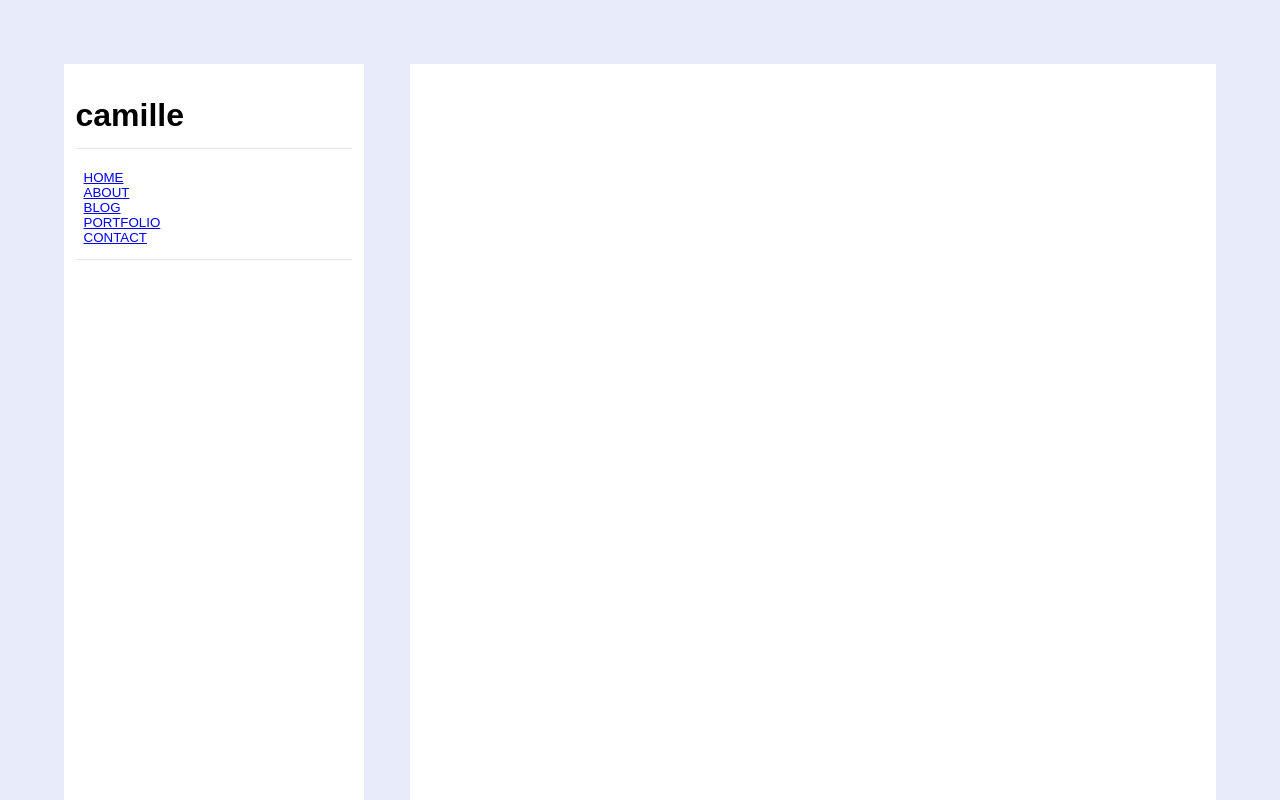
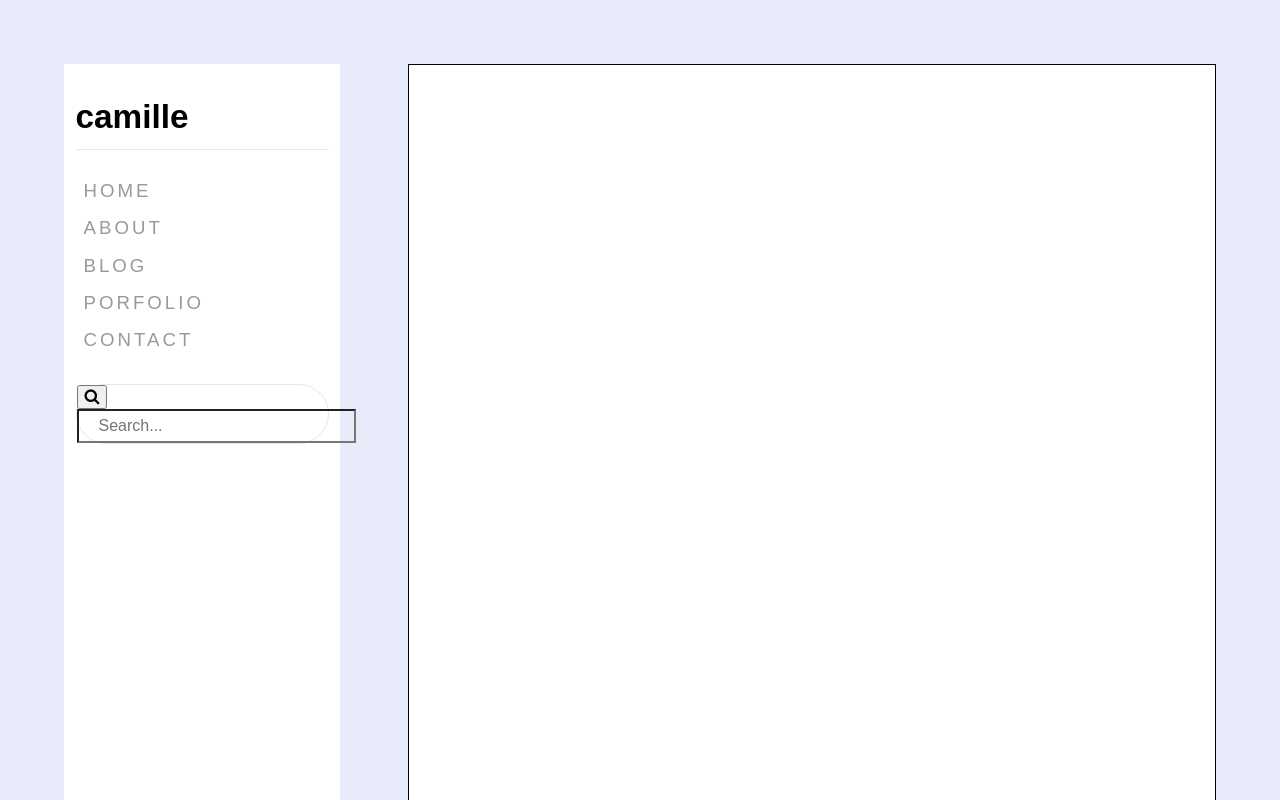
Before and after one commit to cmauban/cmauban.github.io, a website: page src/index.html in a window 1280 px wide. Shown: the top 800 px of the page. Drawn offline with nearby package versions, Linux system fonts and the light colour scheme; files that its build step writes are made by us from their sources.

Commit message:
started over again... nav redone for other layout

```diff
--- a/src/index.html
+++ b/src/index.html
@@ -6,7 +6,7 @@
         <title>Blog</title>
         <meta name="description" content="">
         <meta name="viewport" content="width=device-width, initial-scale=1">
-
+        <link rel="stylesheet" href="https://maxcdn.bootstrapcdn.com/font-awesome/4.4.0/css/font-awesome.min.css">
         <link rel="apple-touch-icon" href="apple-touch-icon.png">
         <!-- Place favicon.ico in the root directory -->
 
@@ -15,36 +15,53 @@
         <script src="js/vendor/modernizr-2.8.3.min.js"></script>
     </head>
     <body>
+    <div class="page-wrap">
+    <main class="page-container">
+      <aside class="sidebar">
+        <section class="sidebar-desktop">
+        <header id="page-header-sidebar">
+          <h1>camille</h1>
+          <nav id="nav">
+            <div class="nav-inner">
+              <div class="hamburger">
+                <span class="item item-1"></span>
+                <span class="item item-2"></span>
+                <span class="item item-3"></span>
+            </div>
+            <ul class="navlist">
+              <li><a href="#home">Home</a></li>
+              <li><a href="#panel-about">About</a></li>
+              <li><a href="#panel-blog">Blog</a></li>
+              <li><a href="#panel-porfolio">Porfolio</a></li>
+              <li><a href="#panel-contact">Contact</a></li>
+            </ul>
+            <div class="search-box">
+              <button><i class="fa fa-search"></i>
+              </button>
+              <form>
+                <input type="search" id="search" placeholder="Search...">
+              </form>
+            </div>
+            </div>
+          </nav>
+        </header>
+      </section>
+      </aside> <!--END SIDEBAR-->
 
-    <main class="page-container">
-      <section class="sidebar">
-        <article class="module">
-          <h1>camille</h1>
-      </article>
-      <nav class="tabs">
-         <a href="#home">Home</a>
-         <a href="#panel-about">About</a>
-         <a href="#panel-blog">Blog</a>
-         <a href="#panel-portfolio">Portfolio</a>
-         <a href="#panel-contact">Contact</a>
-      </nav> <!-- END .TABS -->
-
-    </section> <!-- END .SIDEBAR -->
-
-
-      <div class="blog-grid">
-        <div class="grid-pad">
         <section class="blog-content">
+          <div class="blog-grid">
+            <div class="grid-pad">
           <article class="module">
           <p></p>
         </article>
+      </div>
+      </div>
       </section>
 
-      </div>
-      </div>
+
 
 </main> <!--END PAGE CONTAINER-->
-
+</div><!--END PAGE WRAP CONTAINER-->
 
 
 
--- a/src/scss/_common.scss
+++ b/src/scss/_common.scss
@@ -1,109 +1,128 @@
-body {
-  background: #E8EBFA;
-}
-
-.page-container {
-  box-sizing: border-box;
-  margin-left: auto;
-  margin-right: auto;
-  width: 100%;
-  // background: #f3f5f5;
-  padding: 5%;
-  // background: #E8EBFA;
-  // padding-bottom: 80%;
-}
-
-.sidebar {
-  display: block;
-  width: 24%;
-  float: left;
-  margin: auto;
-  padding: 1%;
-  // padding-left: 1%;
-  // padding-right: 1%;
-  // padding-top: 1%;
-  background: #ffffff;
-  // border: 1px solid #000000;
-  padding-bottom: 80%;
-}
-
-h1 {
-  text-align: left;
-  border-bottom: 1px solid #E6E6E6;
-  padding-bottom: 5%;
-}
-
-nav.tabs {
-  border-bottom: 1px solid #E6E6E6;
-  text-transform: uppercase;
-  padding-bottom: 5%;
-
-    a[href] {
-      display: block;
-      bottom: -1px;
-      padding-right: 8px;
-      padding-left: 8px;
-      font-size: 10pt;
-
-  }
-}
-
-.blog-content {
-  float: right;
-  width: 70%;
-  // border: 1px solid #000000;
-  padding-bottom: 100%;
-  background: #ffffff;
-}
-
-p {
-  text-align: center;
-  font-size: 10pt;
-}
-
-// //GRID
-// .blog-grid {
-//   // border: 1px solid #000000;
-//   float: right;
-//   width: 60%;
-//   padding-bottom: 50%;
-//   // background: #ffffff;
+// body {
+//   background: #E8EBFA;
 // }
 //
-// .blog-grid::after {
-//   content: "";
-//   display: table;
-//   clear: both;
-// }
-//
-// .blog-grid [class*='col-'] {
-//   width: 50%;
-//   float: left;
-//   padding-right: 1%;
-//   // padding-left: 1%;
-//   // border: 1px solid #000000;
-//   padding-bottom: 60%;
-// }
-//
-// [class*='col-']:last-of-type {
-//   padding-right: 0;
-// }
-//
-// .module {
-//   // padding: 2%;
-//   background: #FFFFFF;
-//   border: 1px solid #000000;
-//   padding-bottom: 100%;
-//   // margin-top: 2%;
-//   // background: #f3f5f5;
+// .page-wrap {
+//   position: relative;
+//   overflow: hidden;
+//   padding: 2%;
 // }
 //
 //
-
-
+// .page-container {
+//   box-sizing: border-box;
+//   position: relative;
+//   overflow: hidden;
+//   margin-left: auto;
+//   margin-right: auto;
+//   width: 100%;
+//   padding: 5%;
+//   max-width: 1400px;
+// }
 //
-// *, *::after, *::before {
-//   -webkit-box-sizing: border-box;
-//   -moz-box-sizing: border-box;
+// .sidebar {
 //   box-sizing: border-box;
+//   min-height: 1px;
+//   display: block;
+//   float: left;
+//   margin: auto;
+//   padding: 1%;
+//   background: #ffffff;
+//   padding-bottom: 80%;
+//   overflow: visible;
 // }
+//
+//       #page-header-sidebar {
+//         position: relative;
+//         top: 52px;
+//         left: 0;
+//         right: 0;
+//         padding: 30px 15px;
+//
+//               .logo {
+//                 padding: 30px 0 40px 0;
+//                 max-width: 200px;
+//                 margin: auto;
+//               }
+//
+//               h1 {
+//                 font-size: 20pt;
+//                 color: #000000;
+//                 text-align: left;
+//                 border-bottom: 1px solid #E6E6E6;
+//                 padding-bottom: 5%;
+//               }
+//         }
+//
+//
+//
+// #nav li {
+//   border-bottom: 1px solid #E6E6E6;
+//   text-transform: uppercase;
+//   padding-bottom: 5%;
+//
+//     a[href] {
+//       display: block;
+//       bottom: -1px;
+//       padding-right: 8px;
+//       padding-left: 8px;
+//       font-size: 10pt;
+//
+//   }
+//
+//     .nav-inner {
+//       width: 100%;
+//       max-width: 1400px;
+//       margin: 0 auto;
+//     }
+//
+//     .hamburger {
+//       position: absolute;
+//       width: 50px;
+//       height: 14px;
+//       margin: auto;
+//       top: 0;
+//       left: 0;
+//       bottom: 0;
+//     }
+//
+//
+// ul #hamburger-nav {
+//   position: relative;
+//   font-size: 0;
+//   list-style-type: none;
+//   margin-top: -16px;
+//   padding: 0;
+//   margin-bottom: 0;
+//
+//
+//       li a {
+//         position: relative;
+//         display: block;
+//         letter-spacing: 5px;
+//         text-transform: uppercase;
+//       }
+// }
+//
+//
+//
+//
+//
+// }
+//
+// .blog-content {
+//   position: relative;
+//   float: right;
+//   width: 70%;
+//   padding-bottom: 100%;
+//   background: #ffffff;
+// }
+//
+// p {
+//   text-align: center;
+//   font-size: 10pt;
+// }
+//
+// #top-nav {
+//   margin-bottom: 45px;
+// }
--- a/src/scss/_desktop.scss
+++ b/src/scss/_desktop.scss
@@ -0,0 +1,200 @@
+body {
+  background: #E8EBFA;
+}
+
+.page-wrap {
+  box-sizing: border-box;
+  transform: none;
+  overflow: hidden;
+  position: relative;
+  padding: 5%;
+}
+
+
+.page-container {
+  box-sizing: border-box;
+  position: relative;
+  overflow: hidden;
+  margin-left: auto;
+  margin-right: auto;
+  margin-top: 0;
+  margin-bottom: 0;
+  width: 100%;
+  max-width: 1400px;
+  transform: none;
+}
+
+.sidebar {
+  display: block;
+  width: 24%;
+  float: left;
+  margin: auto;
+  padding: 1%;
+  background: #ffffff;
+  padding-bottom: 80%;
+  min-height: 1px;
+  overflow: visible;
+  box-sizing: border-box;
+
+      .sidebar-desktop {
+        padding-top: 0px;
+        padding-bottom: 1px;
+        position: static;
+      }
+
+      #page-header-sidebar {
+        position: relative;
+
+              h1 {
+                font-size: 25pt;
+                color: #000000;
+                text-align: left;
+                border-bottom: 1px solid #E6E6E6;
+                padding-bottom: 5%;
+              }
+        }
+
+}
+
+
+
+#nav {
+  margin-bottom: 5%;
+
+    .nav-inner {
+      width: 100%;
+      max-width: 1400px;
+      margin: 0 auto;
+    }
+
+
+
+}
+
+.hamburger {
+  display: none;
+  position: absolute;
+  width: 50px;
+  height: 14px;
+  margin: auto;
+  top: 0;
+  left: 0;
+  bottom: 0;
+
+      .item {
+        position: absolute;
+        display: block;
+        font-size: 0;
+        width: 20px;
+        height: 2px;
+        background: #000000;
+        margin: auto;
+        left: 0;
+        right: 0;
+        overflow: hidden;
+      }
+
+      .item-1 {
+        top: 0;
+      }
+
+      .item-2 {
+        top: 0;
+        bottom: 0;
+      }
+
+      .item-3 {
+        bottom: 0;
+      }
+
+}
+
+.navlist {
+  // border-bottom: 1px solid #E6E6E6;
+  padding-bottom: 5%;
+  list-style-type: none;
+  margin-left: 0;
+  padding: 0px;
+  font-size: 0;
+  margin-bottom:0;
+
+      li {
+        display: block;
+        text-transform: uppercase;
+        letter-spacing: 3px;
+        line-height: 2;
+      }
+
+
+}
+
+
+a[href] { //TAB LINKS
+  display: block;
+  bottom: -1px;
+  padding-right: 8px;
+  padding-left: 8px;
+  font-size: 14pt;
+  text-decoration: none;
+  font-size: 14pt;
+  color: #707070;
+
+        &:link {
+          text-decoration:  none;
+          color: #999;
+        }
+
+        &:visited {
+          color: #999;
+        }
+
+        &:visited::before {
+          display: none;
+
+        }
+
+        &.active {
+          text-decoration: none;
+          color: #ffffff;
+          background-color: #47a3da;
+        }
+
+}
+
+
+
+.search-box {
+  margin-top: 25px;
+  border: 1px solid #E6E6E6;
+  border-radius: 42px;
+
+      button.search {
+        position: absolute;
+        top:0;
+        right: 0;
+        width: 35px;
+        height: 100%;
+        background: none;
+        border: 0;
+        padding: 0;
+        outline: none;
+        border-radius: 42px;
+      }
+
+      input {
+        // width: 100%;
+        padding: 0 48px 0 20px;
+        background: none!important;
+        line-height: 30px;
+      }
+
+}
+
+.blog-content {
+  float: right;
+  width: 70%;
+  border: 1px solid #000000;
+  padding-bottom: 100%;
+  background: #ffffff;
+  padding-top: 0px;
+}
```
Also changed, not shown: src/scss/_mobile.scss (+17 -0 lines), src/scss/_tablet.scss (+82 -0 lines).
